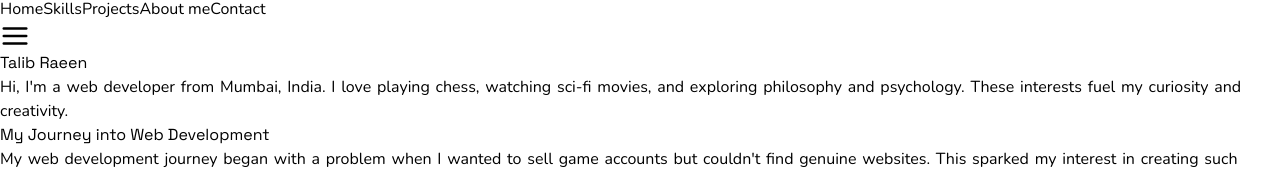
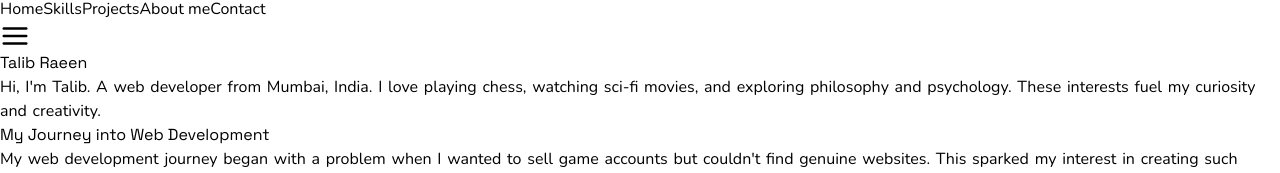
Before and after one commit to talibbb13/AP-Portfolio, a React (Vite) app: page /about in a window 1280 px wide. Shown: the part 303-476 px from the top of the page. Built offline with nearby package versions, Linux system fonts and the light colour scheme.

Commit message:
Update About.jsx
minor text improvements

```diff
--- a/src/components/About/About.jsx
+++ b/src/components/About/About.jsx
@@ -6,7 +6,7 @@ function About() {
           Talib Raeen
         </h1>
         <p className="text-xl tracking-wide" style={{ wordSpacing: ".1rem" }}>
-          Hi, I'm a web developer from Mumbai, India. I love playing chess,
+          Hi, I'm Talib. A web developer from Mumbai, India. I love playing chess,
           watching sci-fi movies, and exploring philosophy and psychology. These
           interests fuel my curiosity and creativity.
         </p>
```
